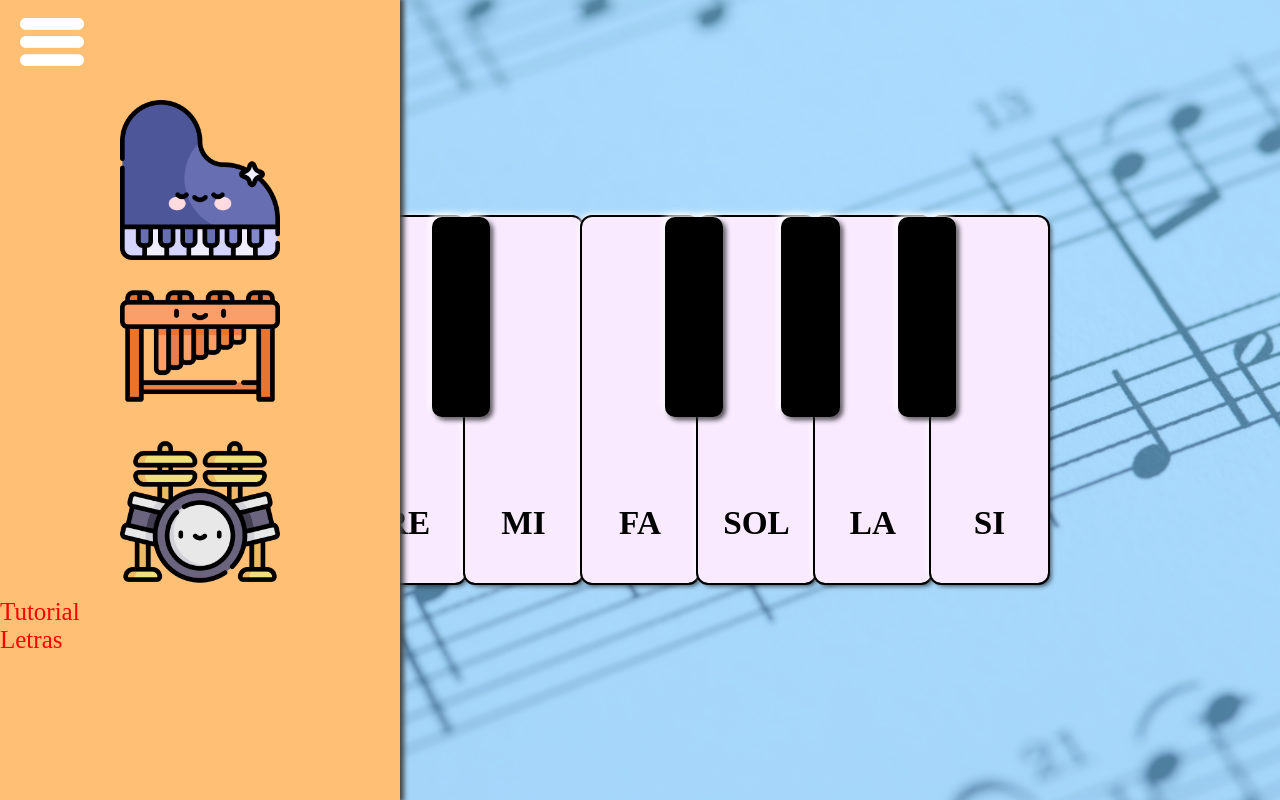
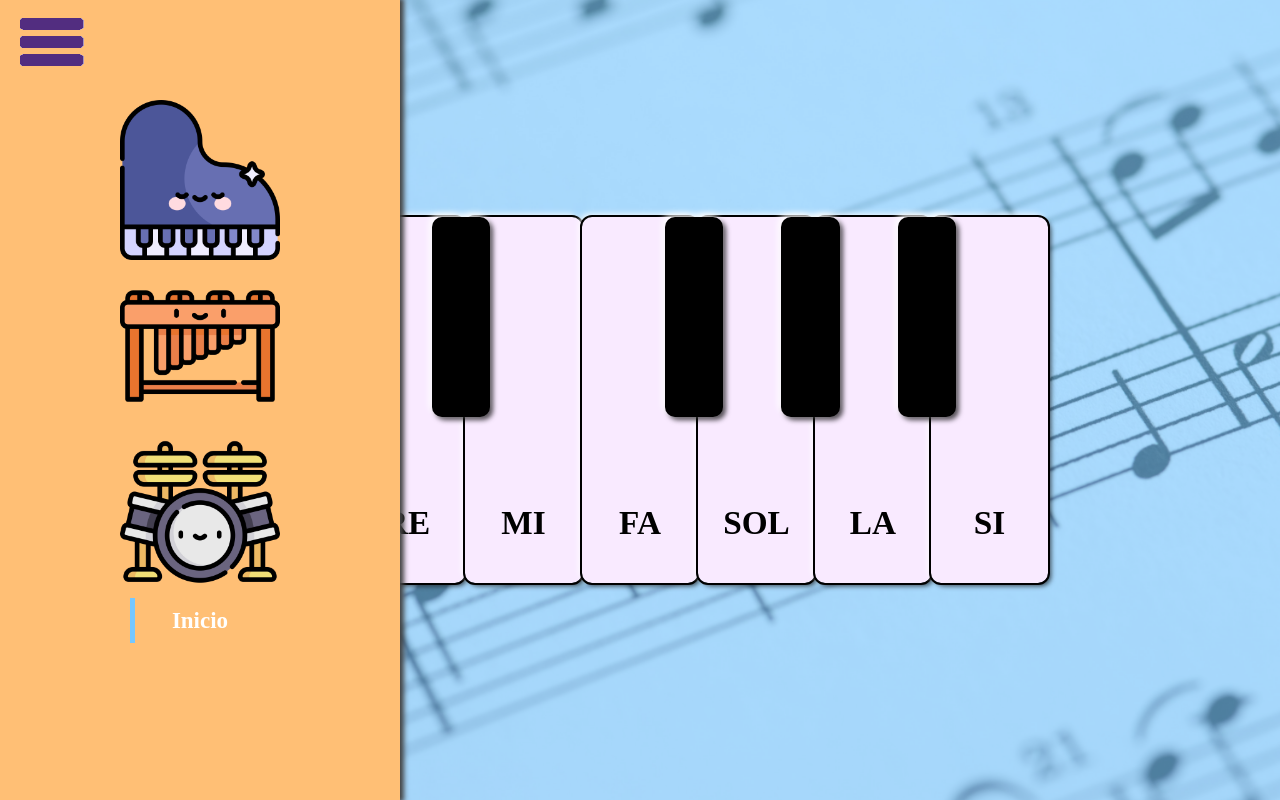
Before and after one commit to Trueqo/PaginaWebMusical, a plain HTML site: page piano.html in a window 1280 px wide. Both pictures are taken after a click on the picture 52 px from the left and 42 px from the top of the page. Drawn offline with nearby package versions, Linux system fonts and the light colour scheme; a web font is replaced by a local one.

Commit message:
Se agrega el menu inicio

```diff
--- a/CSS/stylesMenu.css
+++ b/CSS/stylesMenu.css
@@ -47,7 +47,7 @@
 
 }
 
-.cont-menu ul li{
+.cont-menu ul li {
     color: red;
     display: block;
     font-size: 25px;
@@ -55,9 +55,21 @@
     cursor: pointer;
 }
 
-.cont-menu ul li:hover{
+
+
+.cont-menu ul li.liPiano:hover{
     background-color: var(--naranja);
-    color: rgb(42,42,42);
+
+}
+
+.cont-menu ul li.liMarimba:hover{
+    background-color: var(--naranja);
+
+}
+
+.cont-menu ul li.liDrum:hover{
+    background-color: var(--naranja);
+
 }
 
 .fondo{
@@ -123,6 +135,55 @@
 
 }
 
+/*Estilos boton inicio*/
+li.btnInicio{
+    display: flex;
+    text-align: center;
+
+}
+
+
+
+#btnInicio {
+    width: 140px;
+    height: 45px;
+    font-size: 23px;
+    cursor: pointer;
+    border: none;
+    outline: none;
+    background: transparent;
+    color: white;
+    font-family: 'Times New Roman', Times, serif;
+    font-weight: 700;
+    position: relative;
+    transition: all 0.5s;
+    z-index: 1;
+}
+
+#btnInicio::before {
+    content: "";
+    position: absolute;
+    top: 0;
+    left: 0;
+    width: 5px;
+    height: 100%;
+    background-color: var(--cielo);
+    z-index: -1;
+    transition: all 0.5s;
+}
+
+#btnInicio:hover::before {
+    width: 100%;
+}
+
+#btnInicio:hover {
+    color: var(--black);
+}
+
+#btnInicio:active:before {
+    background: #b9b9b9;
+}
+
 
 
 @media(max-width:640px){
@@ -148,8 +209,6 @@
 
 
 
-
-
     .icono-menu{
 
 
--- a/JS/menu.js
+++ b/JS/menu.js
@@ -12,7 +12,7 @@
 const rutaActual = e.target.getAttribute('src');
 
 if(rutaActual == 'img/open-menu.png'){
-    e.target.setAttribute('src','./img/open-menu2.png');
+    e.target.setAttribute('src','./img/open-menu.png');
 }else{
     e.target.setAttribute('src','./img/open-menu.png');
 }
--- a/piano.html
+++ b/piano.html
@@ -29,8 +29,8 @@
                     <li class="liPiano" onclick="location.href='./piano.html'"> <img src="./img/piano.png" alt="" class="liImg"> </li>
                     <li class="liMarimba"> <img src="./img/marimba.png" alt="" class="liImg"> </li>
                     <li class="liDrum"> <img src="./img/drum.png" alt="" class="liImg"> </li>
-                    <li> Tutorial </li>
-                    <li> Letras </li>
+                    <li class="btnInicio"><button id="btnInicio" onclick="location.href='./index.html'"> Inicio </button></li>
+
                 </ul>
             </div>
             <div class="fondo"></div>
```
Also changed, not shown: index.html (+0 -2 lines).
